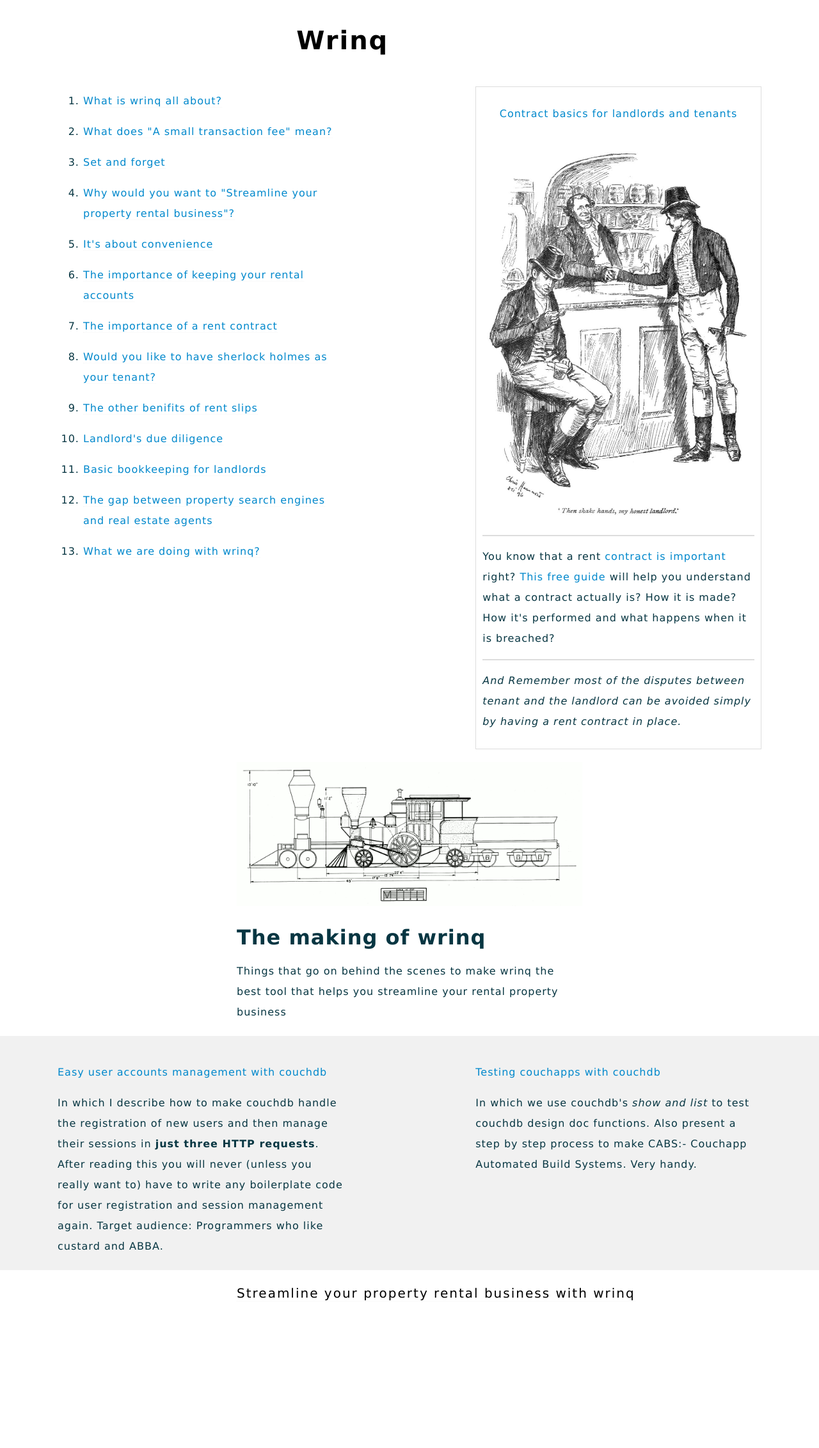
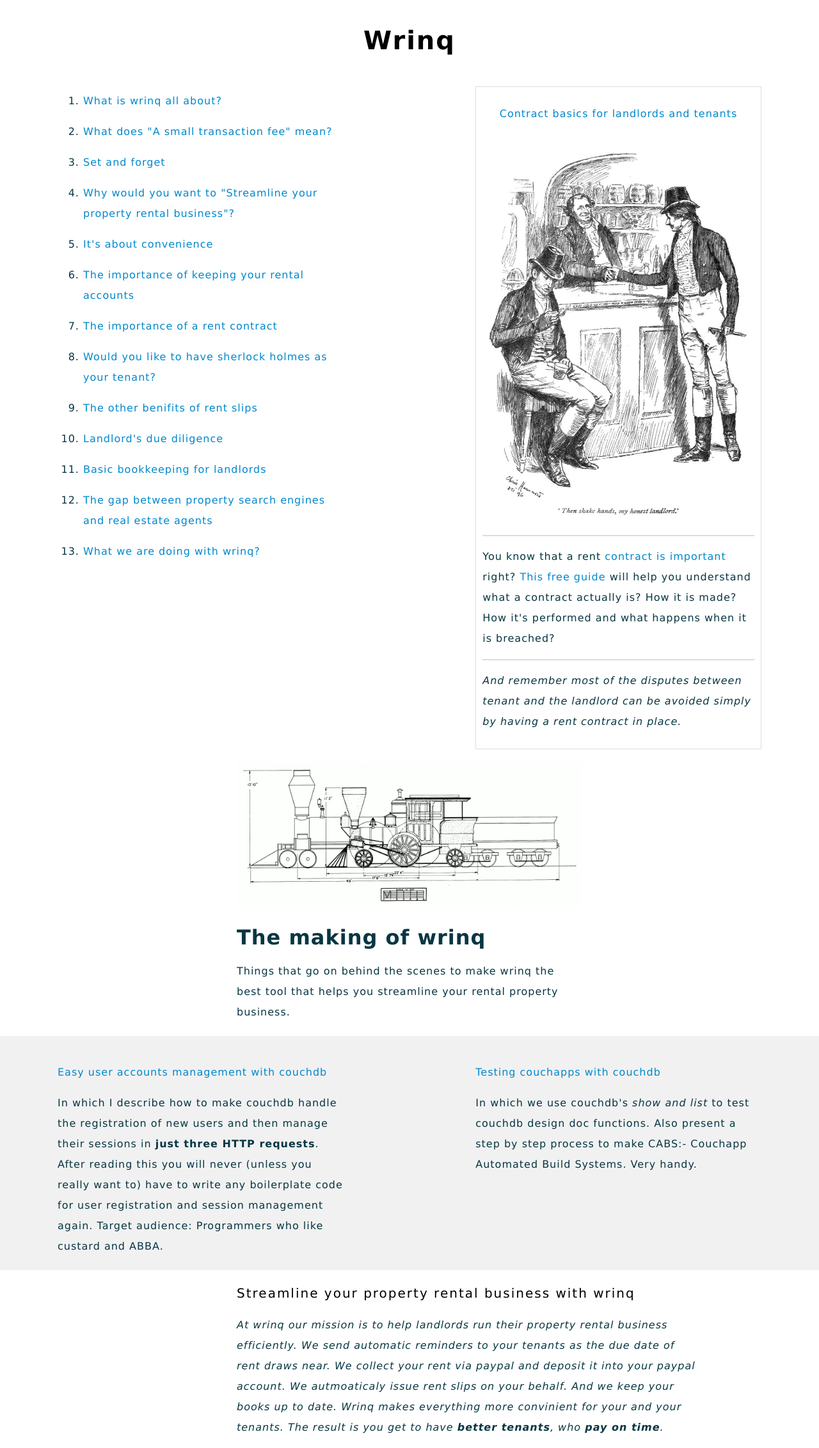
Before and after one commit to wrinq/wrinq, a website: page blog/index.html in a window 1280 px wide. Shown: the whole page at 64% size. Before the commit the page ends 2039 px from the top, so only its background shows below. Drawn offline with Linux system fonts and the light colour scheme.

Commit message:
ispelled

```diff
--- a/blog/index.html
+++ b/blog/index.html
@@ -13,10 +13,10 @@
   </head>
   <body>
     <div class="grid grid-pad">
-      <div class="col-1-2 push-1-3">
+      <div class="col-1-2 push-1-4">
 	<header>
-	  <a href="/" class="brand"><h1>Wrinq</h1></a>
-	</header>
+	  <a  href="/" style="text-align:center;" class="brand"><h1>Wrinq</h1></a>
+        </header>
       </div>
     </div>
     <div class="grid grid-pad">
@@ -97,7 +97,7 @@
 	    </a>
 	  </p>
 	  <a href="/blog/contract-basics-for-landlords-and-tenants.html">
-	    <img src="/shake_hands.jpg"  alt=""/>
+	    <img src="/shake_hands.jpg"  alt="contract basics for landlord and tenant"/>
 	  </a>
           <hr/>
           <p>
@@ -110,7 +110,7 @@
           <hr/>
           <p>
 	    <em>
-	      And Remember most of the disputes between tenant and the landlord can be avoided simply
+	      And remember most of the disputes between tenant and the landlord can be avoided simply
 	      by having a rent contract in place.
 	    </em>
 	  </p>
@@ -126,14 +126,14 @@
 
 	  <p>
 	     Things that go on behind the scenes to make wrinq
-            the best tool that helps you streamline your rental property business
+            the best tool that helps you streamline your rental property business.
 	  </p>
 	</div>
       </div>
 
     <div class="sec-prop">
      <div class="grid grid-pad">
-	<div class="col-5-12 ">
+       <div class="col-5-12 ">
 	  <p>
 	    <a target="_blank" href="http://www.staticshin.com/programming/easy-user-accounts-management-with-couchdb">
 	      Easy user accounts management with couchdb
@@ -164,8 +164,18 @@
     </div>
     <footer>
       <div class="grid grid-pad">
-	<div class="col-9-12 push-3-12 ">
+	<div class="col-8-12 push-3-12 ">
 	  <a class="brand" style="text-align:center;" href="/">Streamline your property rental business with wrinq</a>
+	  <p>
+	    <em>
+	      At wrinq our mission is to help landlords run their property rental business efficiently.
+	      We send automatic reminders to your tenants as the due date of rent draws near.
+	      We collect your rent via paypal and deposit it into your paypal account.
+	      We autmoaticaly issue rent slips on your behalf. And we keep your books up to date. Wrinq makes everything more convinient for your and your tenants. The result is you get to have
+              <strong>better tenants</strong>, who
+              <strong>pay on time</strong>.
+            </em>
+	  </p>
 	</div>
       </div>
     </footer>
```
Also changed, not shown: blog/wrinq_index.html (+16 -6 lines), images/ruler.gif (renamed from images/465.gif).
